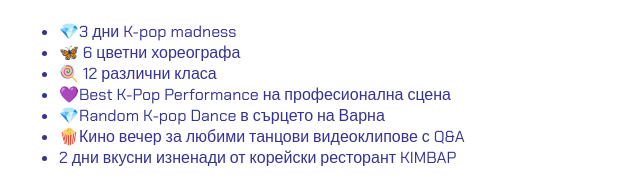
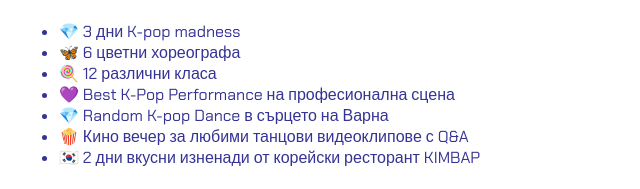
Before and after one commit to RadoslavIvanov19/InDANCEive-Clone, a website built with Vite: page index.html in a window 1280 px wide. Shown: the part 1535-1724 px from the top of the page, 276-916 px from the left. Built offline with nearby package versions, Linux system fonts and the light colour scheme.

Commit message:
korean flag

```diff
--- a/index.html
+++ b/index.html
@@ -51,13 +51,13 @@
           всяка нова хореография.
         </p>
         <ul class="informationList">
-          <li>💎3 дни K-pop madness</li>
+          <li>💎 3 дни K-pop madness</li>
           <li>🦋 6 цветни хореографа</li>
           <li>🍭 12 различни класа</li>
-          <li>💜Best K-Pop Performance на професионална сцена</li>
-          <li>💎Random K-pop Dance в сърцето на Варна</li>
-          <li>🍿Кино вечер за любими танцови видеоклипове с Q&A</li>
-          <li>2 дни вкусни изненади от корейски ресторант KIMBAP</li>
+          <li>💜 Best K-Pop Performance на професионална сцена</li>
+          <li>💎 Random K-pop Dance в сърцето на Варна</li>
+          <li>🍿 Кино вечер за любими танцови видеоклипове с Q&A</li>
+          <li>🇰🇷 2 дни вкусни изненади от корейски ресторант KIMBAP</li>
         </ul>
         <p>
           Всичко това на K-pop Indanceive 2024, в разгара на лятото, в центъра на
```
